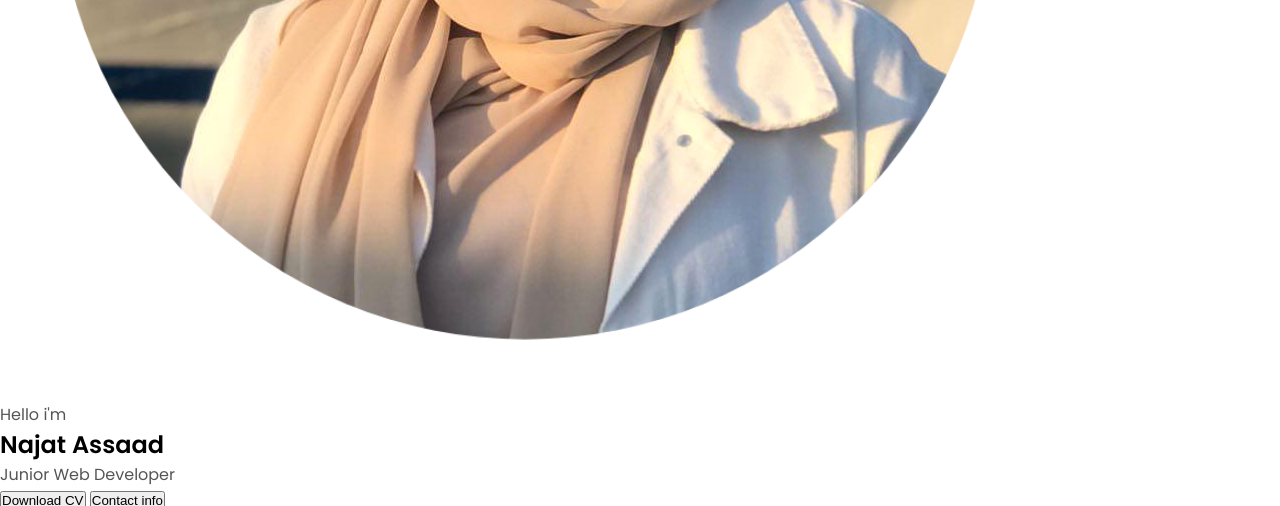
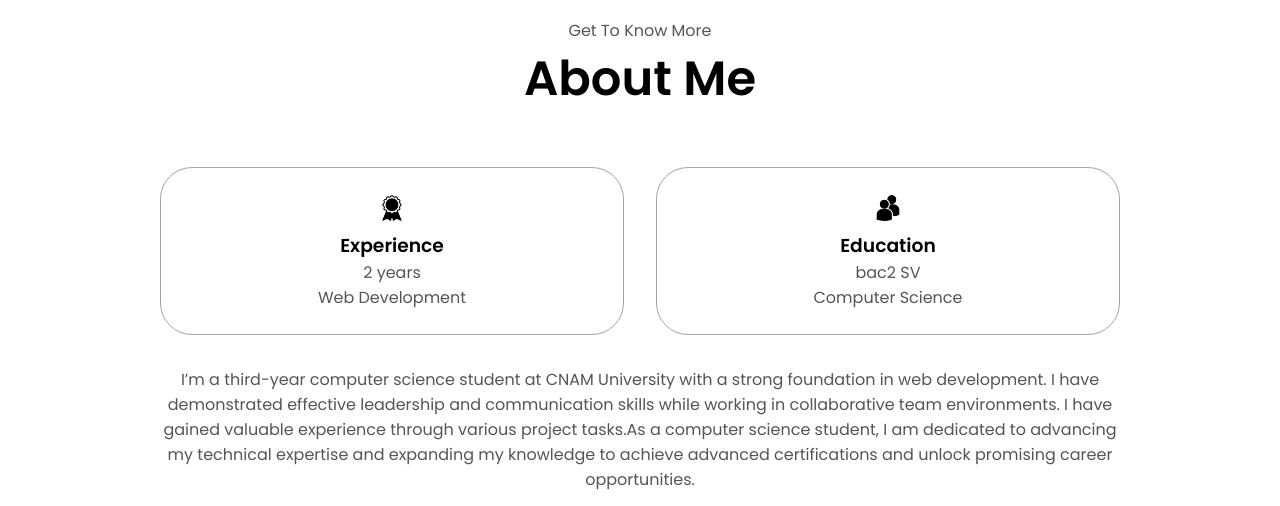
Before and after one commit to NajatAssaad/NajatAssaad-portfolio, a plain HTML site: page portfolio.html in a window 1280 px wide. Shown: the part 790-1296 px from the top of the page. Drawn offline with Linux system fonts and the light colour scheme.

Commit message:
about section
I have finished the Profile section and have continued to the About section.

```diff
--- a/portfolio.css
+++ b/portfolio.css
@@ -140,3 +140,174 @@ a:hover {
 .hamburger-icon span:last-child {
     transform: none;
 }
+
+section {
+    padding-top: 4vh;
+    height: 96vh;
+    margin: 0 10rem;
+    box-sizing: border-box;
+    min-height: fit-content;
+}
+
+.section-container {
+    display: flex;
+}
+
+/* PROFILE SECTION */
+
+#profile {
+    display: flex;
+    justify-content: center;
+    gap: 5rem;
+    height: 80vh;
+}
+
+.section__pic-container {
+    display: flex;
+    height: 400px;
+    width: 400px;
+    margin: auto 0;
+}
+
+.section__text {
+    align-self: center;
+    text-align: center;
+}
+
+.section__text p {
+    font-weight: 600;
+}
+
+.section__text__p1 {
+    text-align: center;
+}
+
+.section__text__p2 {
+    font-size: 1.75rem;
+    margin-bottom: 1rem;
+}
+
+.title {
+    font-size: 3rem;
+    text-align: center;
+}
+
+#socials-container {
+    display: flex;
+    justify-content: center;
+    margin-top: 1rem;
+    gap: 1rem;
+}
+
+.icon {
+    cursor: pointer;
+    height: 2rem;
+    transition: transform 0.9s ease;
+}
+
+.so:hover {
+    transform: rotate(360deg);
+    /* Rotate the icon 360 degrees */
+}
+
+/* BUTTONS */
+
+.btn-container {
+    display: flex;
+    justify-content: center;
+    gap: 1rem;
+}
+
+.btn {
+    font-weight: 600;
+    transition: all 300ms ease;
+    padding: 1rem;
+    width: 8rem;
+    border-radius: 2rem;
+}
+
+.btn-color-1,
+.btn-color-2 {
+    border: rgb(53, 53, 53) 0.1rem solid;
+}
+
+.btn-color-1:hover,
+.btn-color-2:hover {
+    cursor: pointer;
+}
+
+.btn-color-1,
+.btn-color-2:hover {
+    background: rgb(53, 53, 53);
+    color: white;
+}
+
+.btn-color-1:hover {
+    background: rgb(0, 0, 0);
+}
+
+.btn-color-2 {
+    background: none;
+}
+
+.btn-color-2:hover {
+    border: rgb(255, 255, 255) 0.1rem solid;
+}
+
+.btn-container {
+    gap: 1rem;
+}
+
+/*about*/
+
+#about {
+    position: relative;
+}
+
+.about-containers {
+    gap: 2rem;
+    margin-bottom: 2rem;
+    margin-top: 2rem;
+}
+
+.about-details-container {
+    justify-content: center;
+    flex-direction: column;
+}
+
+.about-containers,
+.about-details-container {
+    display: flex;
+    margin-top: -5rem;
+}
+
+
+.arrow {
+    position: absolute;
+    right: -5rem;
+    bottom: 2.5rem;
+}
+
+.details-container {
+    padding: 1.5rem;
+    flex: 1;
+    background: white;
+    border-radius: 2rem;
+    border: rgb(53, 53, 53) 0.1rem solid;
+    border-color: rgb(163, 163, 163);
+    text-align: center;
+}
+
+.section-container {
+    gap: 4rem;
+    height: 80%;
+}
+
+.section__pic-container {
+    height: 400px;
+    width: 400px;
+    margin: auto 0;
+}
+.text-container{
+    text-align: center;
+}
--- a/portfolio.html
+++ b/portfolio.html
@@ -38,26 +38,69 @@
         </div>
     </nav>
     <section id="profile">
-        <div class="section_pic-container">
+        <div class="section__pic-container">
             <img src="./All/me.png" alt="Najat Assaad profile picture">
         </div>
+
         <div class="section__text">
             <p class="section__text__p1">Hello i'm </p>
             <h1 class="title">Najat Assaad</h1>
             <p class="section__text__p2">Junior Web Developer </p>
+
             <div class="btn-container">
                 <button class="btn btn-color-2" onclick="window.open('./All/najat assaad cv.pdf')"> Download CV</button>
                 <button class="btn btn-color-1" onclick="location.href='./portfolio.html #contact'">Contact
                     info</button>
             </div>
+
             <div id="socials-container">
-                <img src="./All/linkedin.png" alt="My LinkedIn profile" class="icon"
+                <img src="./All/linkedin.png" alt="My LinkedIn profile" class="icon so"
                     onclick="location.href='https://www.linkedin.com/authwall?trk=bf&trkInfo=AQE6LJrVlNQ5VgAAAZGQm6hw6YSjUeZ5-Y_HuHUndNBBL6Wi8GrhiO6Sazmmry4skIKSkUrYM8sagayudGntuHCHgl-44eo5ALvT5iciBpctKGUiBeBqkS7H7_8MfNku8eVUgdw=&original_referer=&sessionRedirect=https%3A%2F%2Fwww.linkedin.com%2Fin%2Fnajat-assaad-ab8ab7291%3Futm_source%3Dshare%26utm_campaign%3Dshare_via%26utm_content%3Dprofile%26utm_medium%3Dandroid_app'" />
-                <img src="./All/github.png" alt="My Github profile" class="icon"
+                <img src="./All/github.png" alt="My Github profile" class="icon so"
                     onclick="location.href='https://github.com/NajatAssaad'" />
             </div>
+
         </div>
 
+    </section>
+
+    <section id="about">
+        <p class="section__text__p1">Get To Know More</p>
+        <h1 class="title">About Me</h1>
+
+        <div class="section-container">
+
+
+
+            <div class="about-details-container">
+
+                <div class="about-containers">
+
+                    <div class="details-container">
+                        <img src="./All/experience.png" alt="Experience icon" class="icon" />
+                        <h3>Experience</h3>
+                        <p>2 years <br />Web Development</p>
+                    </div>
+
+                    <div class="details-container">
+                        <img src="./All/education.png" alt="Education icon" class="icon" />
+                        <h3>Education</h3>
+                        <p> bac2 SV<br />Computer Science</p>
+                    </div>
+
+                </div>
+                <div class="text-container">
+                    <p>
+                        I’m a third-year computer science student at CNAM University with a strong foundation in web
+                        development. I have demonstrated effective leadership and communication skills while working in
+                        collaborative team environments. I have gained valuable experience through various project
+                        tasks.As a computer science student, I am dedicated to advancing my technical expertise and expanding my
+                        knowledge to achieve advanced certifications and unlock promising career opportunities.
+                    </p>
+                </div>
+            </div>
+        </div>
+        <img src="./All/arrow.png" alt="Arrow icon" class="icon arrow" onclick="location.href='./#experience'" />
     </section>
 
 
```
Also changed, not shown: All/arrow.png (added), All/education.png (added), All/experience.png (added).
